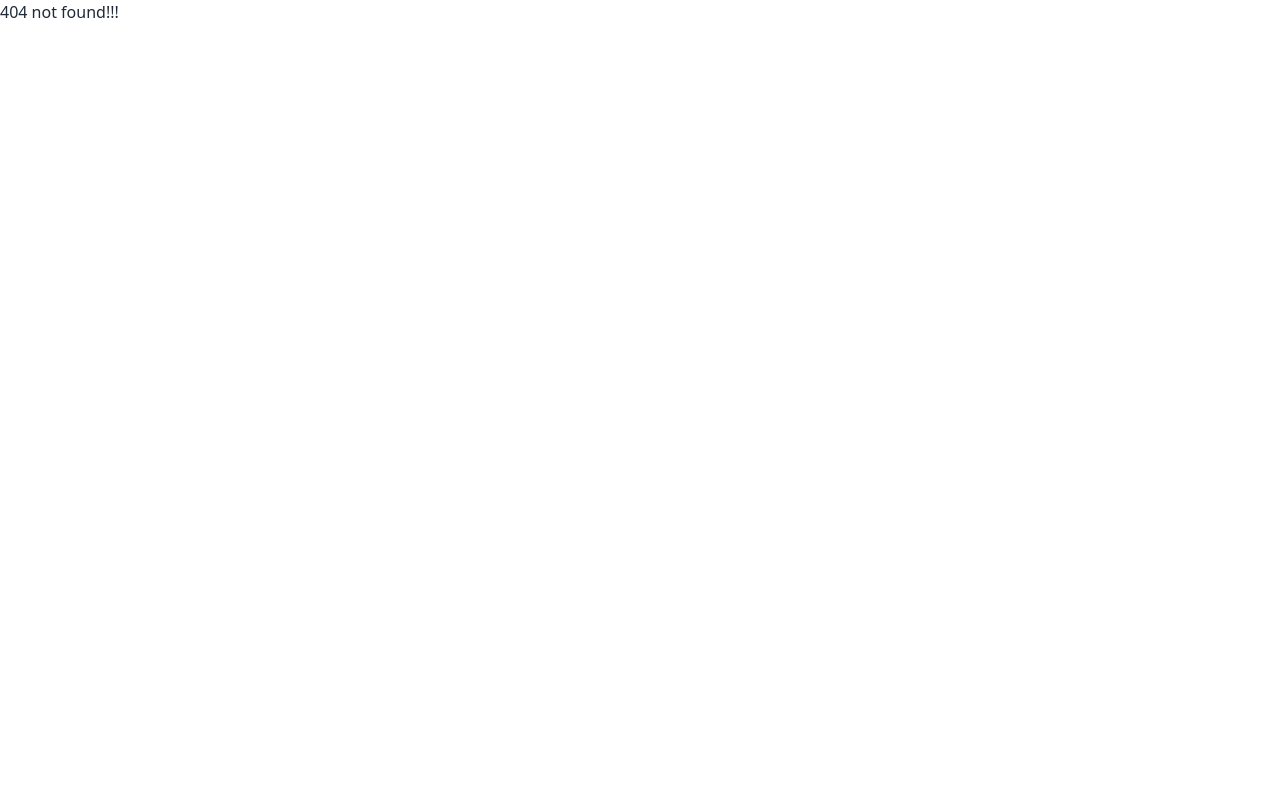
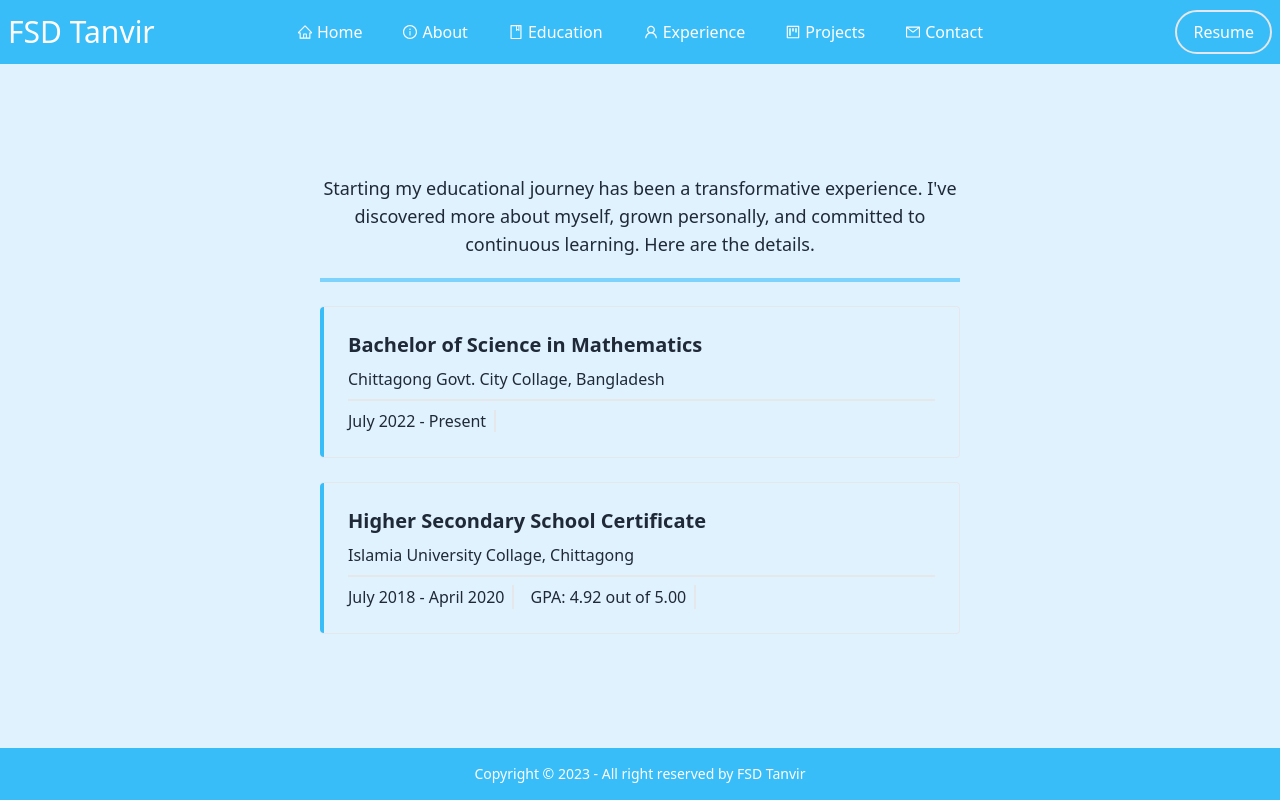
Before and after one commit to FSD-Tanvir/My-Portfolio, a React (Vite) app: page /education in a window 1280 px wide. Before the commit this address had no page. Built offline with nearby package versions, Linux system fonts and the light colour scheme.

Commit message:
create education page

```diff
--- /dev/null
+++ b/src/Pages/Education/Education.jsx
@@ -0,0 +1,53 @@
+import { Link } from "react-router-dom";
+
+/* eslint-disable react/no-unescaped-entities */
+const Education = () => {
+  return (
+    <div className="container mx-auto">
+      <h1 className="sm:text-lg w-5/6 lg:w-1/2 mx-auto font-medium sm:text-center mb-5 mt-5 text-justify">
+        Starting my educational journey has been a transformative experience.
+        I've discovered more about myself, grown personally, and committed to
+        continuous learning. Here are the details.
+      </h1>
+      <hr className="border-t-4 border-sky-300 my-1 w-5/6  lg:w-1/2 mx-auto" />
+
+      <div>
+        <div className="w-5/6  lg:w-1/2 mx-auto my-6 border-t border-b border-r rounded">
+          <div className="p-4 border-l-4 border-sky-400 rounded">
+            <div className="m-2 text-xl font-bold">
+              Bachelor of Science in Mathematics{" "}
+            </div>
+            <div className="m-2 pb-2  text-grey-darker border-b-2 border-grey-lighter ">
+              Chittagong Govt. City Collage, Bangladesh
+            </div>
+            <div className="m-2 ">
+              <span className="mr-2 pr-2 text-grey-darker border-r-2 border-grey-darker">
+                July 2022 - Present
+              </span>
+            </div>
+          </div>
+        </div>
+        <div className="w-5/6  lg:w-1/2 mx-auto my-6 border-t border-b border-r rounded">
+          <div className="p-4 border-l-4 border-sky-400 rounded">
+            <div className="m-2 text-xl font-bold">
+              Higher Secondary School Certificate
+            </div>
+            <div className="m-2 pb-2 text-grey-darker border-b-2 border-grey-lighter">
+              Islamia University Collage, Chittagong
+            </div>
+            <div className="m-2 flex flex-wrap gap-2">
+              <span className="mr-2 pr-2 text-grey-darker border-r-2 border-grey-darker">
+                July 2018 - April 2020
+              </span>
+              <span className="mr-2 pr-2 text-grey-darker border-r-2 border-grey-darker">
+                GPA: 4.92 out of 5.00
+              </span>
+            </div>
+          </div>
+        </div>
+      </div>
+    </div>
+  );
+};
+
+export default Education;
--- a/src/Routes/Routes.jsx
+++ b/src/Routes/Routes.jsx
@@ -3,6 +3,7 @@ import MainLayout from "../Layouts/MainLayout";
 import ErrorPage from "../Pages/ErrorPage";
 import Home from "../Pages/Home/Home";
 import About from "../Pages/About/About";
+import Education from "../Pages/Education/Education";
 export const router = createBrowserRouter([
   {
     path: "/",
@@ -17,6 +18,10 @@ export const router = createBrowserRouter([
         path: "/about",
         element: <About />,
       },
+      {
+        path: "/education",
+        element: <Education />,
+      },
     ],
   },
 ]);
```
